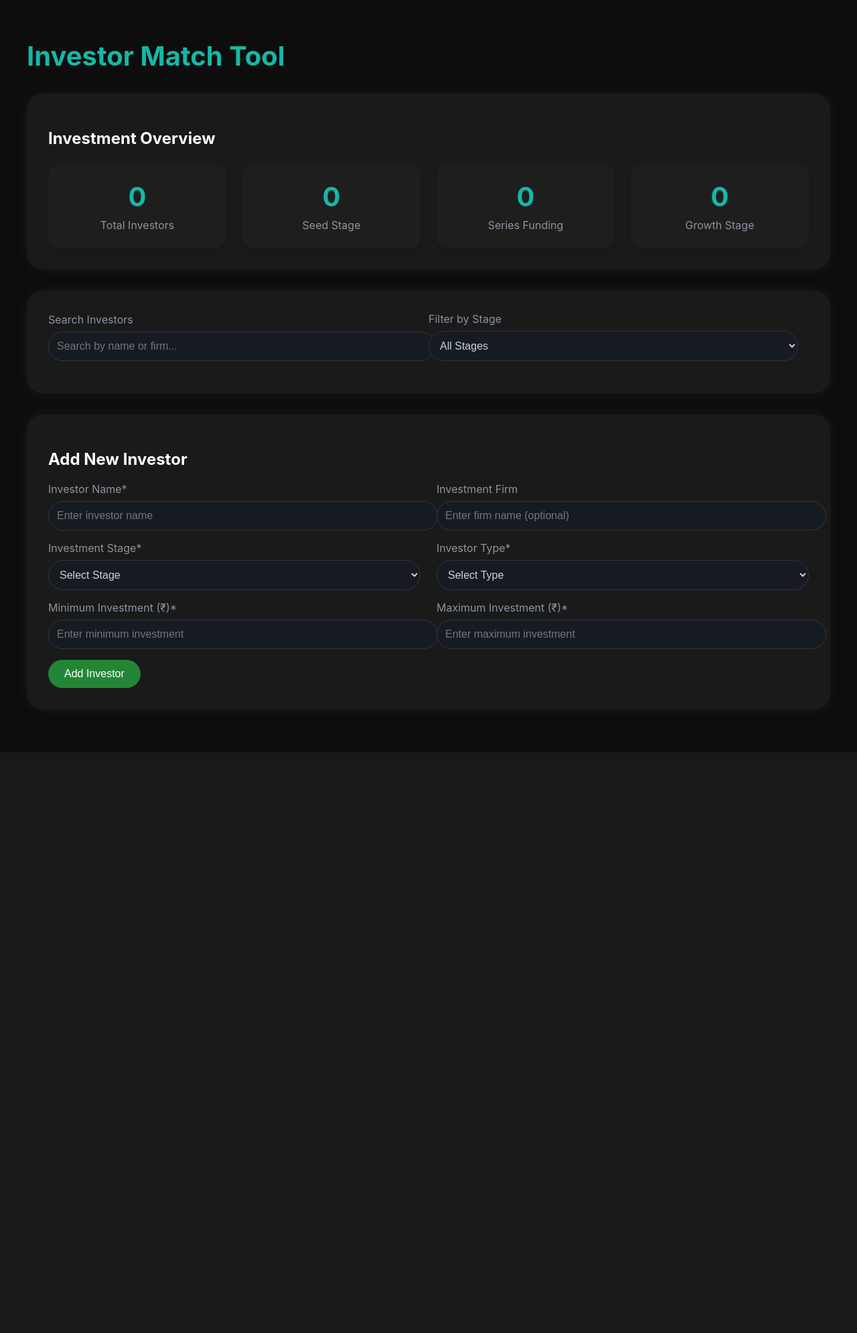
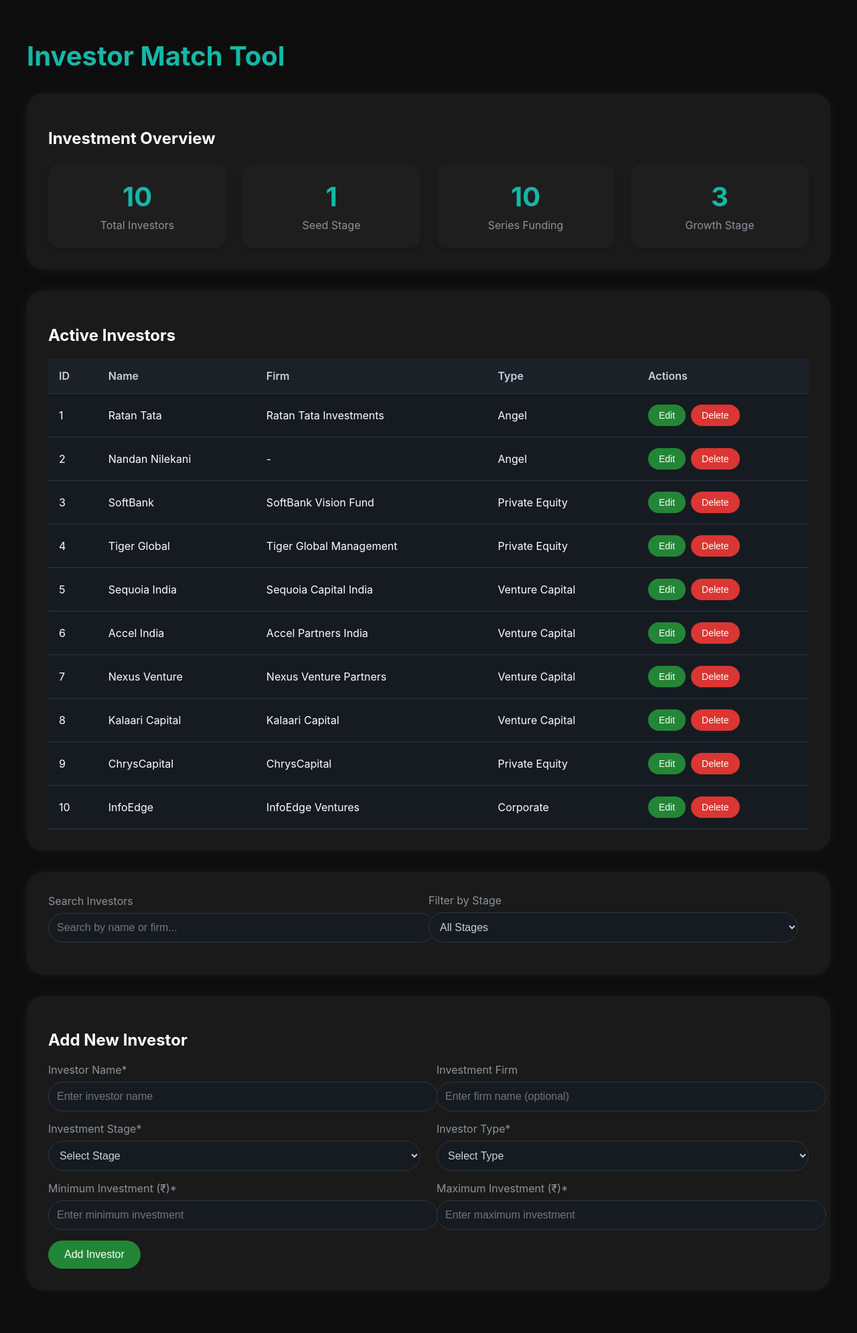
Before and after one commit to disnithaa/StartupFundTracker, a Flask app: page /investors in a window 1280 px wide. Shown: the whole page at 67% size. Before the commit the page ends 1027 px from the top, so only its background shows below. Run offline with Flask 2, Linux system fonts and the light colour scheme; a user stored in the database is signed in; data comes from the database, SQL or seed files in the repository; data that the repository does not hold is empty; some libraries are stand-ins or nearby versions.

Commit message:
Add and edit files as part of [your description here]

```diff
--- a/app.py
+++ b/app.py
@@ -249,7 +249,7 @@
 @login_required
 def dashboard():
     try:
-        # Only show startups from the database (do not add default_startups if deleted in DB)
+        # Only show startups from the database
         db_startups = Startup.query.all()
         startups = []
         for s in db_startups:
@@ -261,10 +261,11 @@
                 "valuation": s.valuation,
                 "status": s.status
             })
-        # Do NOT show default startups at all
+        tables = get_all_tables()  # Get table names for sidebar
         return render_template('dashboard.html',
                             user=current_user,
-                            startups=startups)
+                            startups=startups,
+                            tables=tables)
     except Exception as e:
         app.logger.error(f"Dashboard error: {str(e)}")
         flash('Error loading dashboard', 'error')
@@ -305,7 +306,7 @@
 
 
 @app.route('/tracker')
-@login_required  # If authentication is required
+@login_required
 def tracker():
     try:
         # Your tracker data fetching logic here
@@ -507,11 +508,8 @@
 @app.route('/api/tracker', methods=['GET'])
 @login_required
 def api_tracker():
-    # Ensure the following columns exist in your Startups table:
-    # name, industry, total_funding, valuation, status
-    # If your schema uses different names, update the queries below accordingly.
     def row_to_dict(row):
-        mapping = row._mapping  # Correct way to extract dict-like access
+        mapping = row._mapping
         return {
             'name': mapping['name'],
             'industry': mapping['industry'],
@@ -570,8 +568,8 @@
 @login_required
 def add_startup():
     if request.method == 'POST':
+        # Check if startup with same name already exists
         try:
-            # Check if startup with same name already exists
             existing_startup = Startup.query.filter_by(name=request.form['name']).first()
             if existing_startup:
                 flash('A startup with this name already exists!', 'error')
@@ -602,8 +600,8 @@
 @login_required
 def update_startup_page(name):
     startup = Startup.query.filter_by(name=name).first_or_404()
-
     if request.method == 'POST':
+        startup.total_funding = request.form.get('total_funding')
         try:
             startup.total_funding = request.form.get('total_funding')
             startup.valuation = request.form.get('valuation')
@@ -613,23 +611,122 @@
         except Exception as e:
             db.session.rollback()
             flash('Error updating startup', 'error')
+            return render_template('update.html', startup=startup)
 
     return render_template('update.html', startup=startup)
 
 @app.route('/investors')
 @login_required
 def investors_page():
+    csrf_token = generate_csrf()
+    return render_template('investors.html', csrf_token=csrf_token)
+
+# Add after database initialization section
+def get_all_tables():
+    """Get all table names from the database"""
     try:
-        return render_template('investors.html')
+        tables = []
+        # Get all tables from MySQL database
+        result = db.session.execute("""
+            SELECT table_name
+            FROM information_schema.tables
+            WHERE table_schema = 'StartupFundingTracker'
+        """)
+        for row in result:
+            table_name = row[0]
+            # Only include actual data tables, exclude system tables
+            if not table_name.startswith('_'):
+                tables.append(table_name)
+        return tables
     except Exception as e:
-        app.logger.error(f"Investors page error: {str(e)}")
-        flash('Error loading investors page', 'error')
+        app.logger.error(f"Error fetching tables: {str(e)}")
+        return []
+
+@app.context_processor
+def inject_tables():
+    """Make table names available to all templates"""
+    return dict(db_tables=get_all_tables())
+
+@app.route('/table/<table_name>')
+@login_required
+def view_table(table_name):
+    try:
+        # Validate table name
+        valid_tables = get_all_tables()
+        if table_name not in valid_tables:
+            flash('Invalid table name', 'error')
+            return redirect(url_for('dashboard'))
+
+        # Fetch table data
+        result = db.session.execute(f"SELECT * FROM {table_name}")
+        columns = result.keys()
+        rows = result.fetchall()
+
+        return render_template('table_view.html',
+                             table_name=table_name,
+                             columns=columns,
+                             rows=rows)
+    except Exception as e:
+        app.logger.error(f"Error viewing table {table_name}: {str(e)}")
+        flash(f'Error viewing table: {table_name}', 'error')
         return redirect(url_for('dashboard'))
+
 
 # Error handler for unauthorized access
 @login_manager.unauthorized_handler
 def unauthorized():
     return redirect(url_for('login'))  # Changed from login_page
 
+@app.route('/chart')
+@login_required
+def chart():
+    try:
+        startups = Startup.query.all()
+        startup_data = []
+        for startup in startups:
+            startup_data.append({
+                'name': startup.name,
+                'industry': startup.industry,
+                'total_funding': startup.total_funding,
+                'valuation': startup.valuation
+            })
+        return render_template('chart.html', startup_data=startup_data)
+    except Exception as e:
+        app.logger.error(f"Chart error: {str(e)}")
+        flash('Error loading charts', 'error')
+        return redirect(url_for('dashboard'))
+
+@app.route('/api/investors/create', methods=['POST'])
+@login_required
+def create_investor():
+    try:
+        data = request.get_json()
+
+        # Validate required fields
+        required_fields = ['name', 'investment_stage', 'investor_type']
+        if not all(field in data for field in required_fields):
+            return jsonify({'error': 'Missing required fields'}), 400
+
+        # Insert investor into database
+        db.session.execute("""
+            INSERT INTO investors (name, firm, investment_stage, investor_type,
+                                 min_investment, max_investment)
+            VALUES (:name, :firm, :stage, :type, :min, :max)
+        """, {
+            'name': data['name'],
+            'firm': data.get('firm', ''),
+            'stage': data['investment_stage'],
+            'type': data['investor_type'],
+            'min': data['min_investment'],
+            'max': data['max_investment']
+        })
+        db.session.commit()
+
+        return jsonify({'success': True}), 201
+    except Exception as e:
+        db.session.rollback()
+        app.logger.error(f'Error creating investor: {str(e)}')
+        return jsonify({'error': str(e)}), 500
+
 if __name__ == '__main__':
     app.run(debug=True)
--- a/config.py
+++ b/config.py
@@ -3,7 +3,7 @@
 
 class Config:
     SECRET_KEY = os.environ.get('SECRET_KEY', 'dev')
-    SQLALCHEMY_DATABASE_URI = 'mysql+mysqlconnector://root:Rachana@05@localhost/StartupFundingTracker'
+    SQLALCHEMY_DATABASE_URI = 'mysql+mysqlconnector://root:bhanu@localhost/StartupFundingTracker'
     SQLALCHEMY_TRACK_MODIFICATIONS = False
     SQLALCHEMY_ENGINE_OPTIONS = {
         'pool_recycle': 3600,
--- a/dashboard.html
+++ b/dashboard.html
@@ -53,7 +53,7 @@
         <div class="tile-content">
           <h2>Investor Match Tool</h2>
           <p>Find your best-fit investor in under 60 seconds. Smart filters. Live data.</p>
-          <button onclick="window.location.href='investors'" class="tile-btn try-now-button">
+          <button onclick="window.location.href='investors.html'" class="tile-btn try-now-button">
             Try Now
            </button>
          </div>
@@ -84,6 +84,7 @@
         <div class="tile-content">
           <h2>Tip: ₹5 Cr Raised? Keep ₹1 Cr for Operations.</h2>
           <p>Don’t burn fast. Run lean. Scale with clarity.</p>
+          <a href="#" class="tile-btn">Statistics</a>
         </div>
       </div>
 
--- a/static/js/investors.js
+++ b/static/js/investors.js
@@ -1,16 +1,96 @@
 // Dynamically determine the API URL based on current location
 const API_URL = `${window.location.protocol}//${window.location.hostname}${window.location.port ? ':' + window.location.port : ''}/api/investors`;
 
-// Load investors when page loads
-document.addEventListener('DOMContentLoaded', loadInvestors);
+// Default investors data
+const defaultInvestors = [
+    {
+        id: 1,
+        name: "Ratan Tata",
+        firm: "Ratan Tata Investments",
+        investor_type: "Angel"
+    },
+    {
+        id: 2,
+        name: "Nandan Nilekani",
+        firm: null,
+        investor_type: "Angel"
+    },
+    {
+        id: 3,
+        name: "SoftBank",
+        firm: "SoftBank Vision Fund",
+        investor_type: "Private Equity"
+    },
+    {
+        id: 4,
+        name: "Tiger Global",
+        firm: "Tiger Global Management",
+        investor_type: "Private Equity"
+    },
+    {
+        id: 5,
+        name: "Sequoia India",
+        firm: "Sequoia Capital India",
+        investor_type: "Venture Capital"
+    },
+    {
+        id: 6,
+        name: "Accel India",
+        firm: "Accel Partners India",
+        investor_type: "Venture Capital"
+    },
+    {
+        id: 7,
+        name: "Nexus Venture",
+        firm: "Nexus Venture Partners",
+        investor_type: "Venture Capital"
+    },
+    {
+        id: 8,
+        name: "Kalaari Capital",
+        firm: "Kalaari Capital",
+        investor_type: "Venture Capital"
+    },
+    {
+        id: 9,
+        name: "ChrysCapital",
+        firm: "ChrysCapital",
+        investor_type: "Private Equity"
+    },
+    {
+        id: 10,
+        name: "InfoEdge",
+        firm: "InfoEdge Ventures",
+        investor_type: "Corporate"
+    }
+];
+
+// Get CSRF token from meta tag
+function getCSRFToken() {
+    return document.querySelector('meta[name="csrf-token"]').content;
+}
+
+// Initialize display when page loads
+document.addEventListener('DOMContentLoaded', () => {
+    displayInvestors(defaultInvestors); // Show initial data
+    loadInvestors(); // Try to fetch from database
+});
 
 async function loadInvestors() {
     try {
-        const response = await fetch(API_URL);
-        const investors = await response.json();
-        displayInvestors(investors);
+        const response = await fetch('/api/investors/data', {
+            headers: {
+                'X-CSRF-TOKEN': getCSRFToken()
+            }
+        });
+        if (!response.ok) throw new Error('Failed to fetch');
+        const data = await response.json();
+        if (data && data.length > 0) {
+            displayInvestors(data); // Only update if we got data
+        }
     } catch (error) {
-        console.error('Error loading investors:', error);
+        console.error('Error:', error);
+        // Keep showing default data on error
     }
 }
 
@@ -29,34 +109,29 @@
 }
 
 function displayInvestors(investors) {
-    // Update dashboard stats
-    updateDashboardStats(investors);
+    const tbody = document.querySelector('.investor-table tbody');
+    if (!tbody) return;
 
-    const grid = document.getElementById('investorsGrid');
-    grid.innerHTML = '';
+    tbody.innerHTML = investors.map(inv => `
+        <tr>
+            <td>${inv.id}</td>
+            <td>${inv.name}</td>
+            <td>${inv.firm || '-'}</td>
+            <td>${inv.investor_type}</td>
+            <td>
+                <div class="table-actions">
+                    <button class="btn-primary" onclick="editInvestor(${inv.id})">Edit</button>
+                    <button class="btn-danger" onclick="deleteInvestor(${inv.id})">Delete</button>
+                </div>
+            </td>
+        </tr>
+    `).join('');
 
-    investors.forEach(investor => {
-        const card = document.createElement('div');
-        card.className = 'investor-card';
-
-        // Format investment range
-        const minInvestment = formatCurrency(investor.min_investment);
-        const maxInvestment = formatCurrency(investor.max_investment);
-        const investmentRange = `${minInvestment} - ${maxInvestment}`;
-
-        card.innerHTML = `
-            <h3>${investor.name}</h3>
-            <p><strong>Firm:</strong> ${investor.firm || '-'}</p>
-            <p><strong>Type:</strong> ${investor.investor_type || '-'}</p>
-            <p><strong>Stage:</strong> ${investor.investment_stage}</p>
-            <p><strong>Investment Range:</strong> ${investmentRange}</p>
-            <div class="card-actions">
-                <button onclick="editInvestor(${investor.id})" class="btn-primary">Edit</button>
-                <button onclick="deleteInvestor(${investor.id})" class="btn-danger">Delete</button>
-            </div>
-        `;
-        grid.appendChild(card);
-    });
+    // Set fixed stats
+    document.getElementById('totalInvestors').textContent = investors.length;
+    document.getElementById('seedInvestors').textContent = "1";  // Seed stage
+    document.getElementById('seriesInvestors').textContent = "10"; // Series A(5) + B(4) + C(1)
+    document.getElementById('growthInvestors').textContent = investors.filter(i => i.investor_type === 'Private Equity').length;
 }
 
 // Helper function to format currency in Indian format
@@ -76,55 +151,46 @@
     return formatter.format(num);
 }
 
-async function addInvestor() {
-    const name = document.getElementById('newName').value;
-    const firm = document.getElementById('newFirm').value;
-    const investment_stage = document.getElementById('newType').value;
-    const investor_type = document.getElementById('investorType').value;
-    const min_investment = document.getElementById('minInvestment').value;
-    const max_investment = document.getElementById('maxInvestment').value;
+async function addInvestor(event) {
+    event.preventDefault();
 
-    if (!name || !investment_stage || !investor_type || !min_investment || !max_investment) {
-        alert('Please fill in all required fields');
-        return;
-    }
+    const formData = {
+        name: document.getElementById('newName').value,
+        firm: document.getElementById('newFirm').value,
+        investment_stage: document.getElementById('newType').value,
+        investor_type: document.getElementById('investorType').value,
+        min_investment: document.getElementById('minInvestment').value,
+        max_investment: document.getElementById('maxInvestment').value
+    };
 
-    if (parseFloat(min_investment) > parseFloat(max_investment)) {
-        alert('Minimum investment cannot be greater than maximum investment');
+    // Validation
+    if (!formData.name || !formData.investment_stage || !formData.investor_type) {
+        alert('Please fill all required fields');
         return;
     }
 
     try {
-        const response = await fetch(API_URL, {
+        const response = await fetch('/api/investors/create', {
             method: 'POST',
             headers: {
-                'Content-Type': 'application/json'
+                'Content-Type': 'application/json',
+                'X-CSRFToken': document.querySelector('meta[name="csrf-token"]').content
             },
-            body: JSON.stringify({
-                name,
-                firm,
-                investment_stage,
-                investor_type,
-                min_investment: parseFloat(min_investment),
-                max_investment: parseFloat(max_investment)
-            })
+            body: JSON.stringify(formData),
+            credentials: 'same-origin'
         });
 
-        if (response.ok) {
-            loadInvestors();
-            // Clear form
-            document.getElementById('newName').value = '';
-            document.getElementById('newFirm').value = '';
-            document.getElementById('newType').value = '';
-            document.getElementById('investorType').value = '';
-            document.getElementById('minInvestment').value = '';
-            document.getElementById('maxInvestment').value = '';
-        } else {
-            alert('Error adding investor');
+        if (!response.ok) {
+            throw new Error('Failed to add investor');
         }
+
+        // Clear form and reload investors
+        document.getElementById('addInvestorForm').reset();
+        await loadInvestors();
+
     } catch (error) {
         console.error('Error:', error);
-        alert('Error adding investor');
+        alert(error.message);
     }
 }
 
--- a/templates/dashboard.html
+++ b/templates/dashboard.html
@@ -97,6 +97,7 @@
         <div class="tile-content">
           <h2>"Your ₹0 to ₹1 Cr story begins here."</h2>
           <p>Backed by data. Driven by grit. Engineered to win.</p>
+          <a href="{{ url_for('chart') }}" class="tile-btn">Statistics</a>
         </div>
       </div>
 
--- a/templates/investors.html
+++ b/templates/investors.html
@@ -172,6 +172,46 @@
             margin-top: 1rem;
         }
 
+        /* Table Styles */
+        .table-container {
+            overflow-x: auto;
+            margin-top: 1rem;
+        }
+
+        .investor-table {
+            width: 100%;
+            border-collapse: collapse;
+            background: #161b22;
+            border-radius: 8px;
+        }
+
+        .investor-table th,
+        .investor-table td {
+            padding: 1rem;
+            text-align: left;
+            border-bottom: 1px solid #30363d;
+        }
+
+        .investor-table th {
+            background: #1c2128;
+            color: #c9d1d9;
+            font-weight: 600;
+        }
+
+        .investor-table tr:hover {
+            background: #1c2128;
+        }
+
+        .table-actions {
+            display: flex;
+            gap: 0.5rem;
+        }
+
+        .table-actions button {
+            padding: 0.5rem 1rem;
+            font-size: 0.875rem;
+        }
+
         @media (max-width: 768px) {
             .search-section {
                 grid-template-columns: 1fr;
@@ -181,6 +221,7 @@
             }
         }
     </style>
+    <meta name="csrf-token" content="{{ csrf_token }}">
 </head>
 <body>
     <div class="container">
@@ -210,6 +251,27 @@
         </div>
 
 
+        <!-- Investors Table -->
+        <div class="section">
+            <h2>Active Investors</h2>
+            <div class="table-container">
+                <table class="investor-table">
+                    <thead>
+                        <tr>
+                            <th>ID</th>
+                            <th>Name</th>
+                            <th>Firm</th>
+                            <th>Type</th>
+                            <th>Actions</th>
+                        </tr>
+                    </thead>
+                    <tbody>
+                        <!-- Data will be populated by JavaScript -->
+                    </tbody>
+                </table>
+            </div>
+        </div>
+
         <!-- Search Section -->
         <div class="section">
             <div class="search-section">
@@ -233,6 +295,8 @@
 
         <div class="section">
             <h2>Add New Investor</h2>
+            <form id="addInvestorForm" onsubmit="addInvestor(event)">
+                <input type="hidden" name="csrf_token" value="{{ csrf_token }}">
                 <div class="form-row">
                     <div class="form-group">
                         <label for="newName">Investor Name*</label>
@@ -279,7 +343,8 @@
                     </div>
                 </div>
 
-            <button onclick="addInvestor()" class="btn-primary">Add Investor</button>
+                <button type="submit" class="btn-primary">Add Investor</button>
+            </form>
         </div>
 
         <!-- Investors Grid -->
@@ -287,7 +352,6 @@
             <!-- Investors will be dynamically added here -->
         </div>
     </div>
-
-    <script src="static/js/investors.js"></script>
+    <script type="text/javascript" src="{{ url_for('static', filename='js/investors.js') }}"></script>
 </body>
 </html>
```
Also changed, not shown: index.html (+15 -10 lines), templates/chart.html (added, +250 -0 lines), charts.html (added), templates/base.html (added), templates/table_view.html (added), 1 other file. Lines whose indentation alone changed are shown as unchanged.
